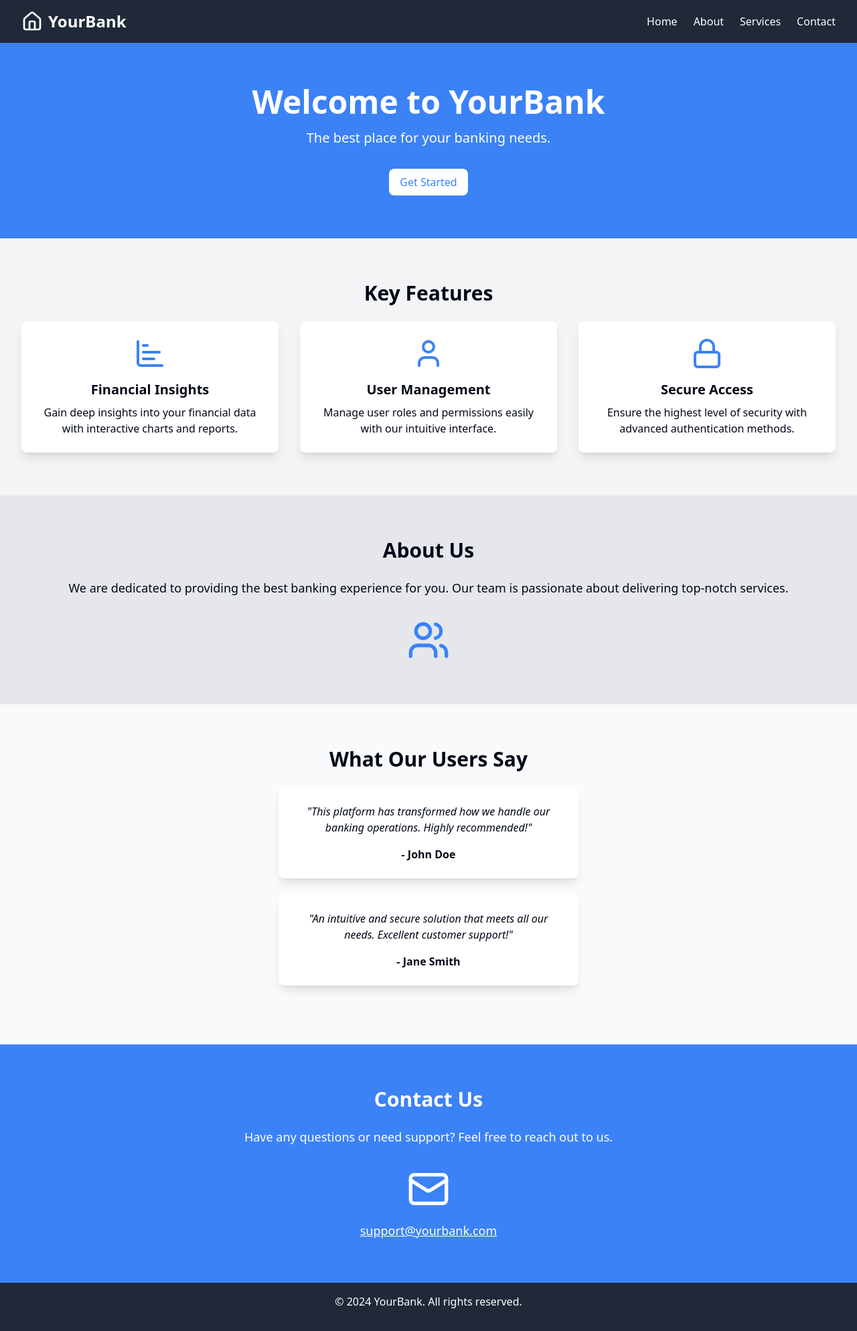
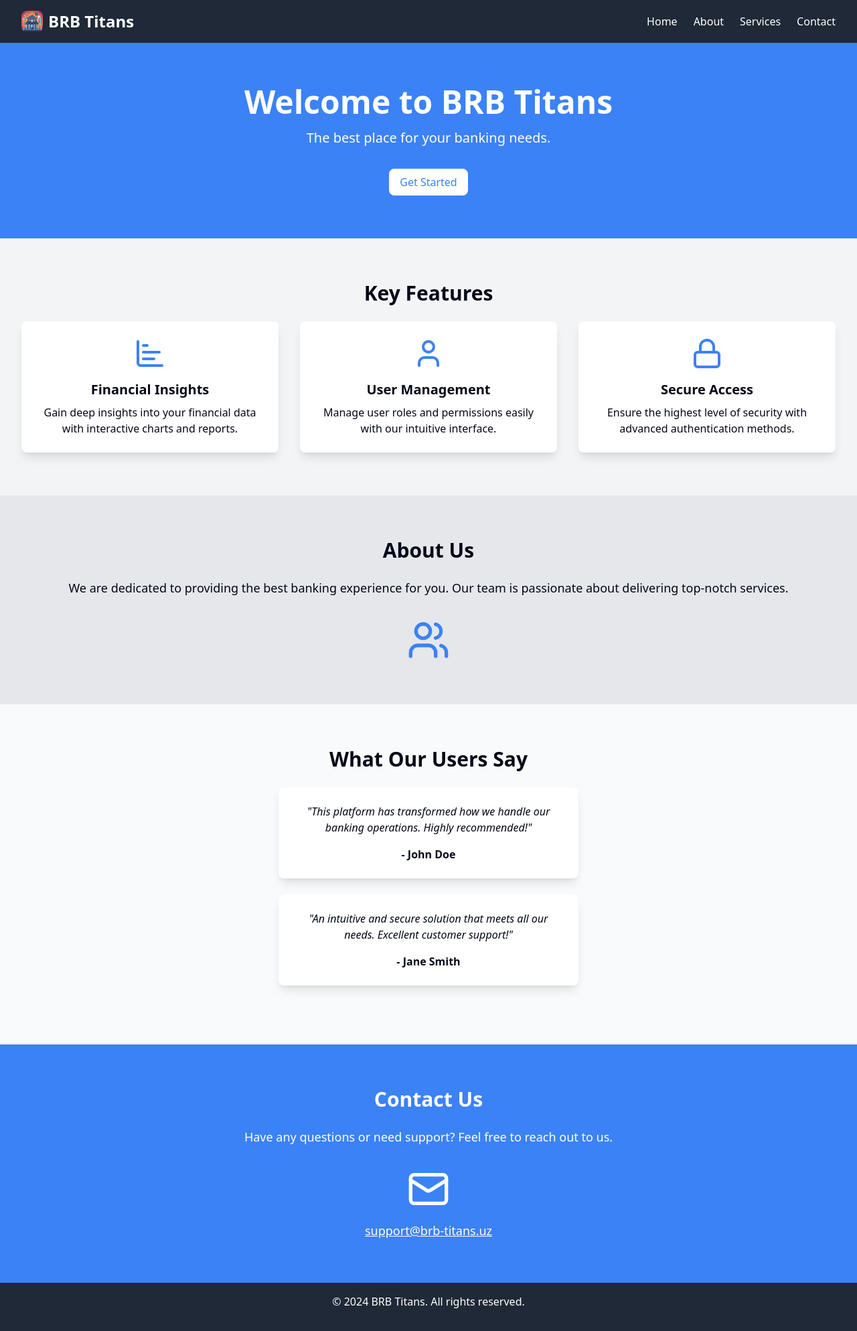
Before and after one commit to Shavkatjon-O/BRB_Hackcelerator_2024_Frontend, a Next.js app: page / in a window 1280 px wide. Shown: the whole page at 67% size. Built offline with nearby package versions, Linux system fonts and the light colour scheme.

Commit message:
fix: name

```diff
--- a/src/app/(home)/_components/ContactSection.tsx
+++ b/src/app/(home)/_components/ContactSection.tsx
@@ -9,7 +9,7 @@ const ContactSection = () => (
       </p>
       <Mail className="w-16 h-16 mx-auto mb-4" />
       <a href="mailto:support@yourbank.com" className="text-lg underline">
-        support@yourbank.com
+        support@brb-titans.uz
       </a>
     </div>
   </section>
--- a/src/app/(home)/_components/FooterSection.tsx
+++ b/src/app/(home)/_components/FooterSection.tsx
@@ -1,7 +1,7 @@
 const FooterSection = () => (
   <footer className="py-4 bg-gray-800 text-white">
     <div className="container mx-auto text-center">
-      <p className="mb-4">© 2024 YourBank. All rights reserved.</p>
+      <p className="mb-4">© 2024 BRB Titans. All rights reserved.</p>
     </div>
   </footer>
 );
--- a/src/app/(home)/_components/HeaderSection.tsx
+++ b/src/app/(home)/_components/HeaderSection.tsx
@@ -1,12 +1,12 @@
 import Link from 'next/link';
-import { Home, Menu } from 'lucide-react';
+import { Menu } from 'lucide-react';
 
 const HeaderSection = () => (
   <header className="py-4 bg-gray-800 text-white">
     <div className="container mx-auto flex justify-between items-center">
       <Link href="/" className="text-2xl font-bold flex items-center">
-        <Home className="w-8 h-8 mr-2" />
-        YourBank
+        <img src="brb-titans-logo.png" alt="BRB Titans Logo" className="w-8 h-8 mr-2" />
+        BRB Titans
       </Link>
       <nav className="space-x-6">
         <Link href="/" className="hover:text-gray-300">Home</Link>
--- a/src/app/(home)/_components/HeroSection.tsx
+++ b/src/app/(home)/_components/HeroSection.tsx
@@ -3,7 +3,7 @@ import { User, Star } from 'lucide-react';
 const HeroSection = () => (
   <section className="relative bg-blue-500 text-white">
     <div className="container mx-auto py-16 text-center">
-      <h1 className="text-5xl font-bold mb-4">Welcome to YourBank</h1>
+      <h1 className="text-5xl font-bold mb-4">Welcome to BRB Titans</h1>
       <p className="text-xl mb-8">The best place for your banking needs.</p>
       <button className="bg-white text-blue-500 py-2 px-4 rounded-lg">
         Get Started
```
Also changed, not shown: public/brb-titans-logo.png (added).
